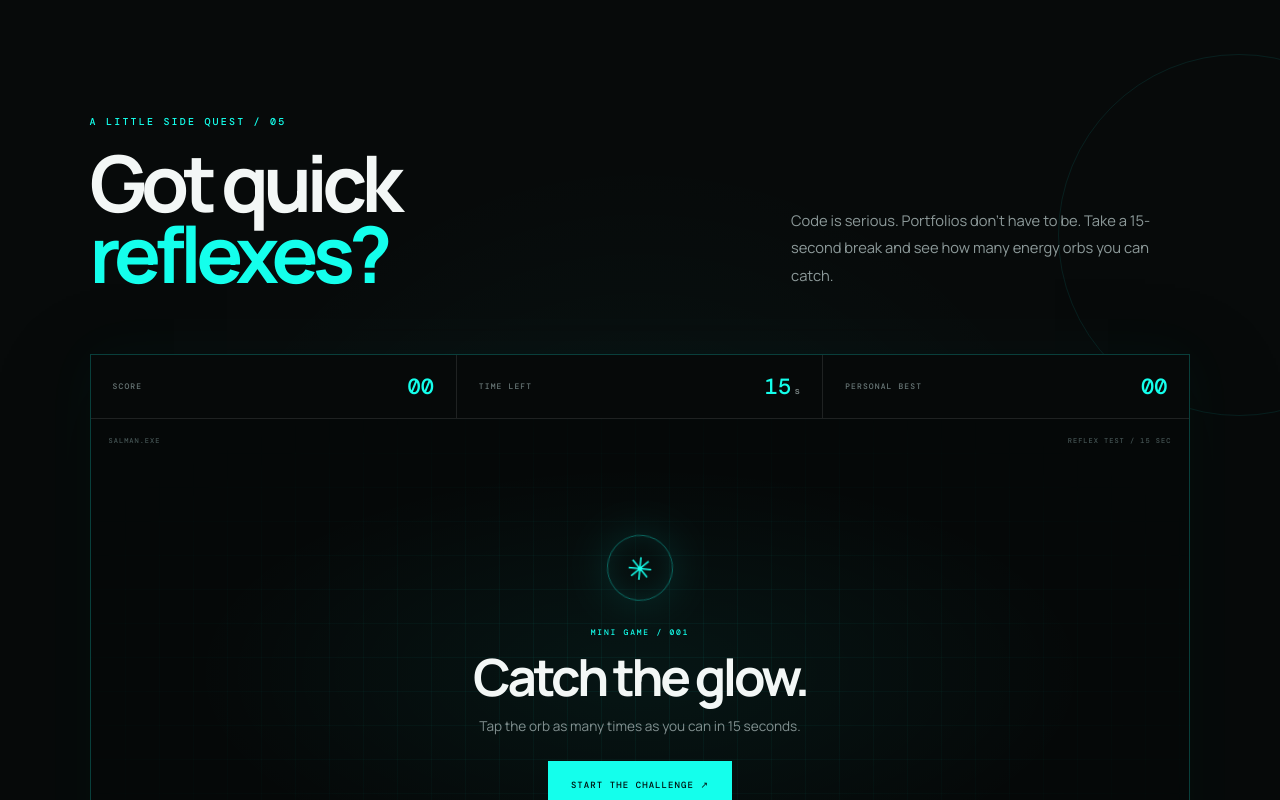
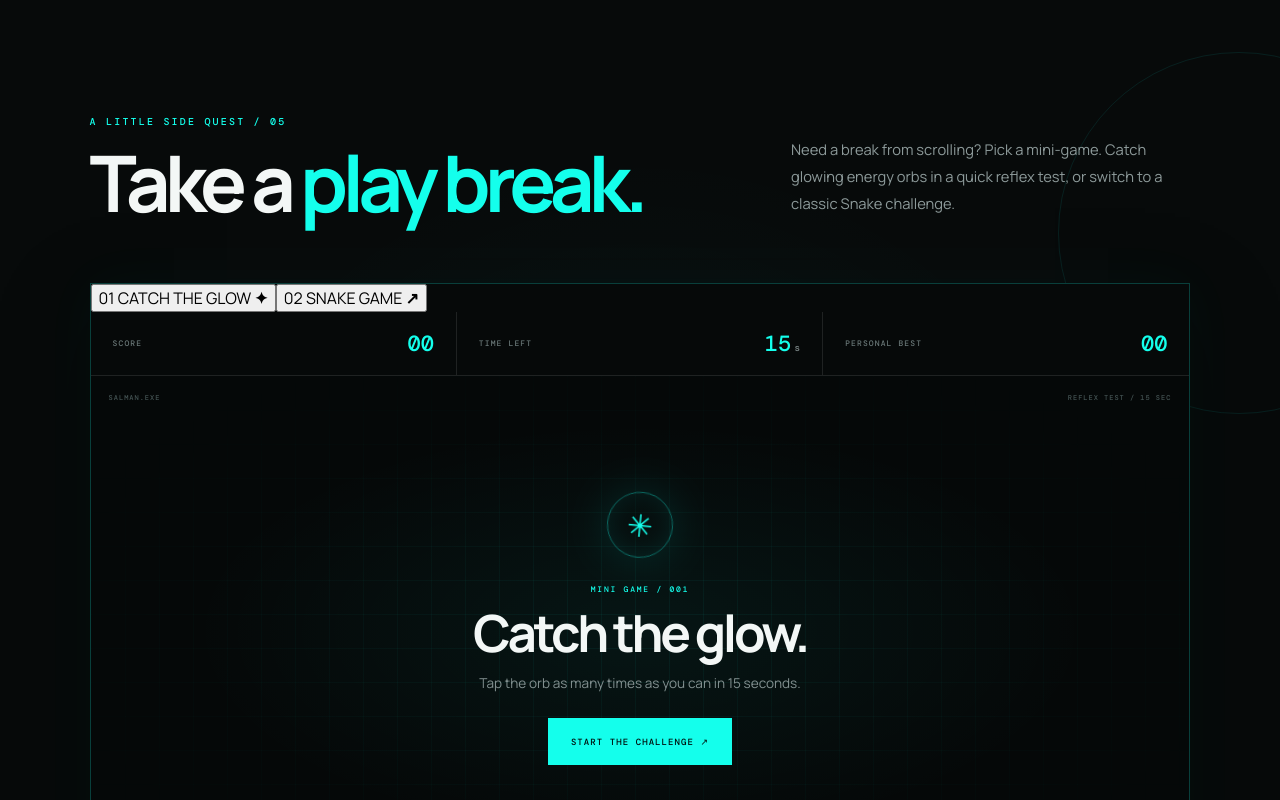
Before and after one commit to Syed-Salman-Naqvi/Portfolio, a Next.js app: page / in a window 1280 px wide. Shown: the part 5540-6340 px from the top of the page. Built offline with nearby package versions, Linux system fonts and the light colour scheme.

Commit message:
Add game switcher for reflex and Snake games

```diff
--- a/app/components/PortfolioGame.tsx
+++ b/app/components/PortfolioGame.tsx
@@ -1,8 +1,12 @@
 "use client";
 
 import { useEffect, useRef, useState } from "react";
+import SnakeGame from "./SnakeGame";
+
+type GameChoice = "reflex" | "snake";
 
 export default function PortfolioGame() {
+  const [activeGame, setActiveGame] = useState<GameChoice>("reflex");
   const [playing, setPlaying] = useState(false);
   const [score, setScore] = useState(0);
   const [timeLeft, setTimeLeft] = useState(15);
@@ -12,6 +16,12 @@ export default function PortfolioGame() {
   const timer = useRef<ReturnType<typeof setInterval> | null>(null);
 
   useEffect(() => () => { if (timer.current) clearInterval(timer.current); }, []);
+
+  function chooseGame(game: GameChoice) {
+    if (timer.current) clearInterval(timer.current);
+    setPlaying(false);
+    setActiveGame(game);
+  }
 
   function startGame() {
     if (timer.current) clearInterval(timer.current);
@@ -48,11 +58,17 @@ export default function PortfolioGame() {
       <div className="section-intro split-intro game-intro">
         <div>
           <p className="eyebrow">A LITTLE SIDE QUEST / 05</p>
-          <h2>Got quick <em>reflexes?</em></h2>
+          <h2>Take a <em>play break.</em></h2>
         </div>
-        <p>Code is serious. Portfolios don’t have to be. Take a 15-second break and see how many energy orbs you can catch.</p>
+        <p>Need a break from scrolling? Pick a mini-game. Catch glowing energy orbs in a quick reflex test, or switch to a classic Snake challenge.</p>
       </div>
       <div className="game-shell">
+        <div className="game-picker" role="tablist" aria-label="Choose a mini-game">
+          <button className={activeGame === "reflex" ? "game-tab is-active" : "game-tab"} onClick={() => chooseGame("reflex")} role="tab" aria-selected={activeGame === "reflex"}> <span>01</span> CATCH THE GLOW <b>✦</b></button>
+          <button className={activeGame === "snake" ? "game-tab is-active" : "game-tab"} onClick={() => chooseGame("snake")} role="tab" aria-selected={activeGame === "snake"}><span>02</span> SNAKE GAME <b>↗</b></button>
+        </div>
+        {activeGame === "snake" ? <SnakeGame /> : (
+          <>
             <div className="game-hud">
               <div><span>SCORE</span><strong>{score.toString().padStart(2, "0")}</strong></div>
               <div><span>TIME LEFT</span><strong className={timeLeft <= 5 && playing ? "game-time-low" : ""}>{timeLeft}<small>s</small></strong></div>
@@ -77,6 +93,8 @@ export default function PortfolioGame() {
               <span className="game-corner game-corner-br">BUILD 001</span>
             </div>
             <div className="game-foot"><span><i /> INTERACTIVE EXPERIMENT</span><span>NO DOWNLOAD. JUST GOOD REFLEXES.</span></div>
+          </>
+        )}
       </div>
     </section>
   );
```
Lines whose indentation alone changed are shown as unchanged.
